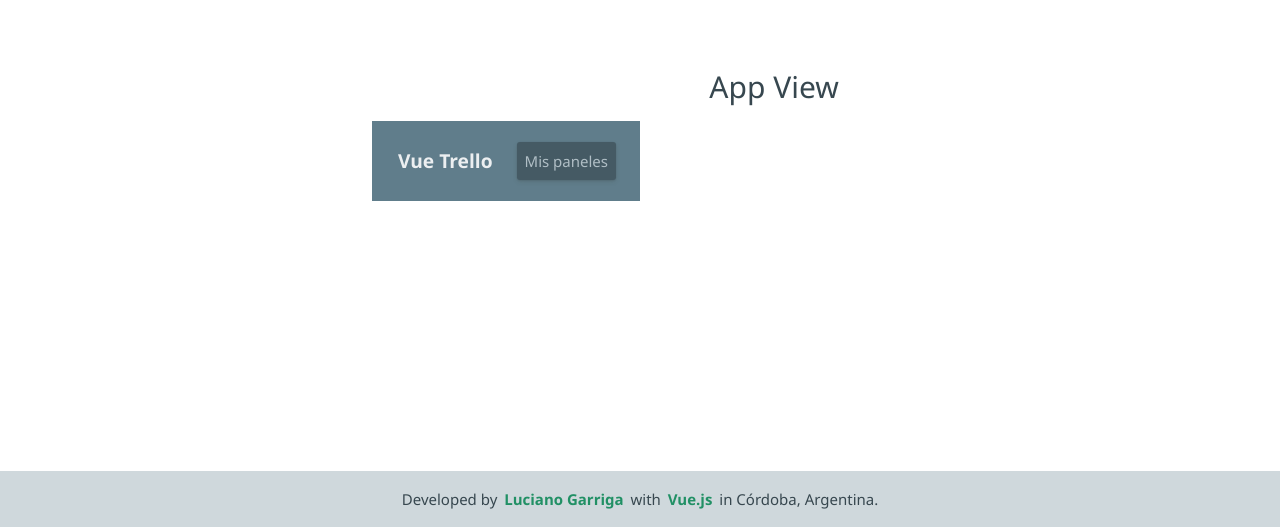
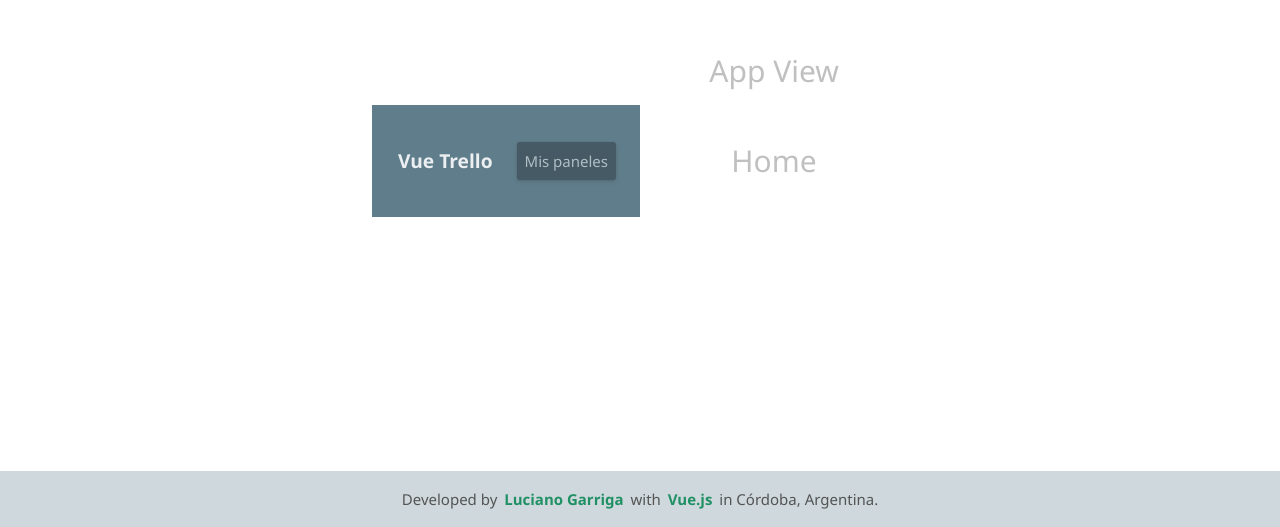
Before and after one commit to lucianogarriga/client-vue-app, a Vue app in the folder vue-trello/trello-app/: page / in a window 1280 px wide. Shown: the part 273-800 px from the top of the page. Built offline with nearby package versions, Linux system fonts and the light colour scheme.

Commit message:
Create Home page (view) / Add some styles

```diff
--- a/vue-trello/trello-app/src/assets/main.css
+++ b/vue-trello/trello-app/src/assets/main.css
@@ -7,7 +7,7 @@
   text-align: center;
   padding: 0;
   font-family: 'Segoe UI', Tahoma, Geneva, Verdana, sans-serif;
-  color: #37474f;
+  color: #c0c0c0;
 }
 
 a,
--- a/vue-trello/trello-app/src/components/AppFooter.vue
+++ b/vue-trello/trello-app/src/components/AppFooter.vue
@@ -14,6 +14,8 @@ export default {
 footer{
     box-sizing: border-box;
     background-color: #cfd8dc;
+    color: #545454;
+    font-weight: 500;
     bottom: 0;
     left: 0;
     padding: 1rem;
--- a/vue-trello/trello-app/src/router/index.js
+++ b/vue-trello/trello-app/src/router/index.js
@@ -1,9 +1,13 @@
 import { createRouter, createWebHistory } from 'vue-router'
+import Home from "../views/Home.vue"
 
 const router = createRouter({
   history: createWebHistory(import.meta.env.BASE_URL),
   routes: [
-    {  }
+    {
+      path: '/',
+      component: Home
+    }
   ]
 })
 
--- /dev/null
+++ b/vue-trello/trello-app/src/views/Home.vue
@@ -0,0 +1,13 @@
+<template>
+    <h1>Home</h1>
+</template>
+
+<script>
+export default {
+    name: 'Home'
+}
+</script>
+
+<style lang="scss" scoped>
+
+</style>
```
